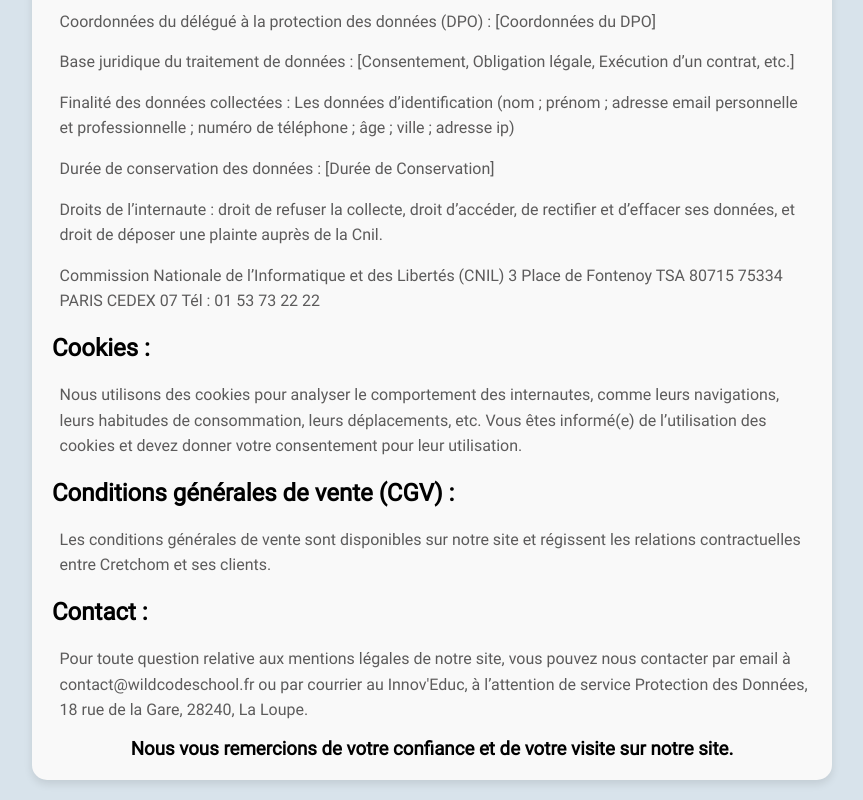
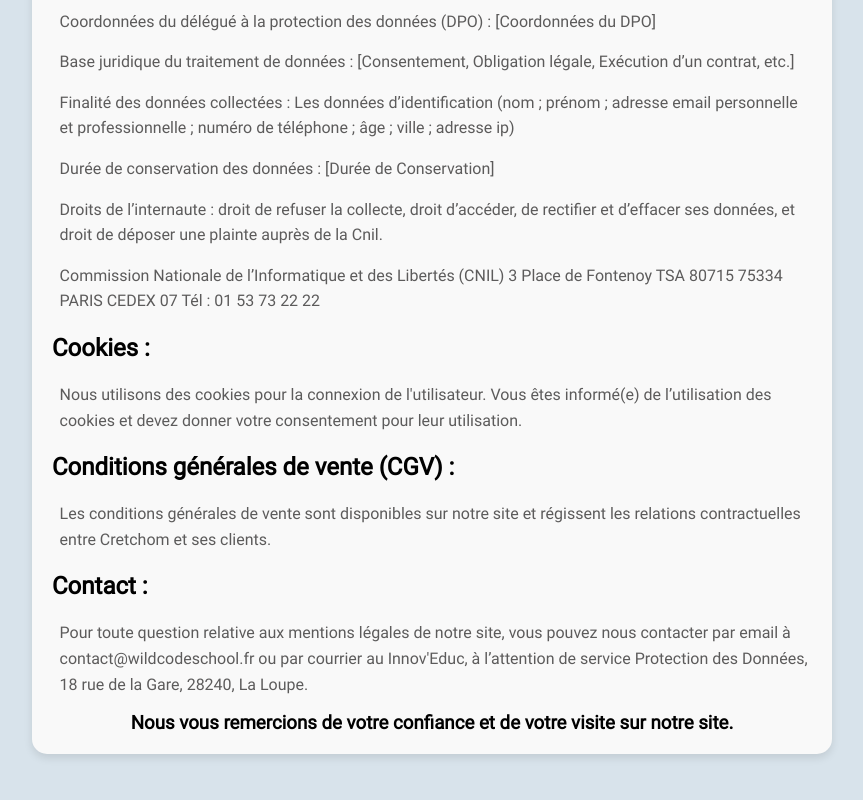
Before and after one commit to WildCodeSchool-2024-02/JS-lyon-0224-P3-cretchum, a React (Vite) app in the folder client/: page /mentions-legales in a window 1280 px wide. Shown: the part 1090-1890 px from the top of the page, without its empty margins (208-1071 px from the left). After the commit the page ends 1864 px from the top, so only its background shows below. Built offline with nearby package versions, Linux system fonts and the light colour scheme; no server answers.

Commit message:
Modification content cookie
Signed-off-by: YohanGH <YohanGH@proton.me>

```diff
--- a/client/src/pages/legal_mentions/LegalMentions.jsx
+++ b/client/src/pages/legal_mentions/LegalMentions.jsx
@@ -91,11 +91,9 @@ function LegalMentions() {
 
         <Section title="Cookies :">
           <p className={styles.text}>
-            Nous utilisons des cookies pour analyser le comportement des
-            internautes, comme leurs navigations, leurs habitudes de
-            consommation, leurs déplacements, etc. Vous êtes informé(e) de
-            l’utilisation des cookies et devez donner votre consentement pour
-            leur utilisation.
+            Nous utilisons des cookies pour la connexion de l'utilisateur. Vous
+            êtes informé(e) de l’utilisation des cookies et devez donner votre
+            consentement pour leur utilisation.
           </p>
         </Section>
 
```
